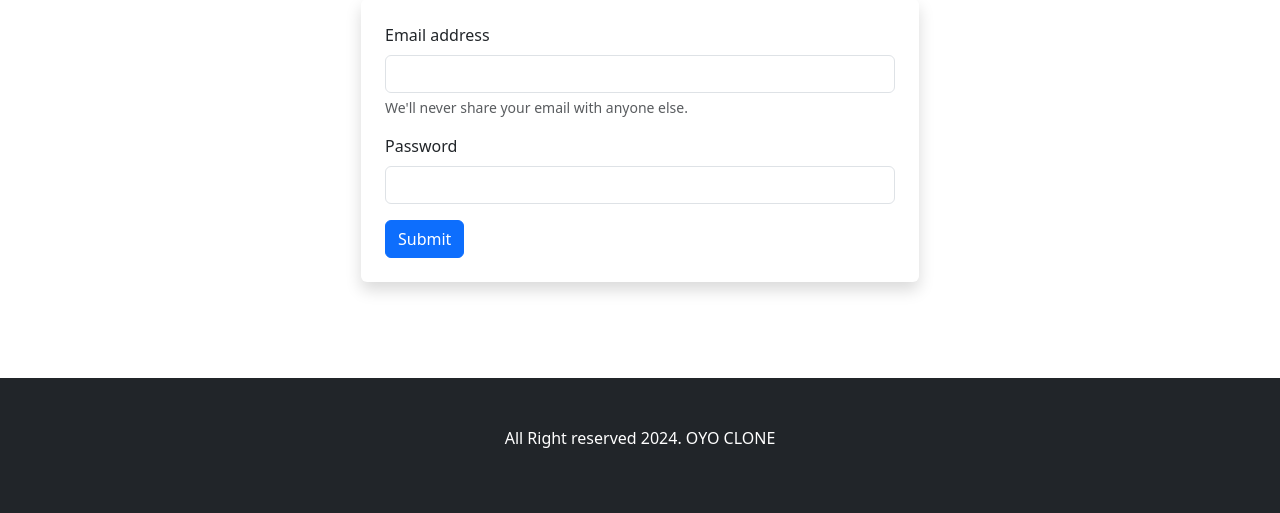
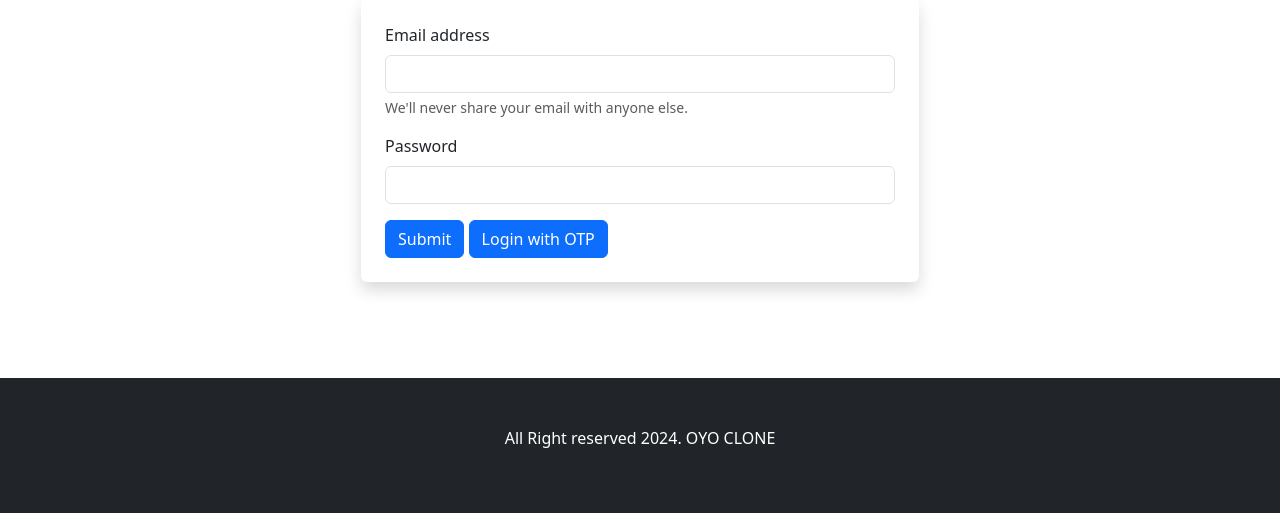
Before and after one commit to nasarinagasunil/OYO_CLONE, a Django app: page /account/login/ in a window 1280 px wide. Shown: the part 163-676 px from the top of the page. Run offline with Django 5.2, Linux system fonts and the light colour scheme.

Commit message:
login with otp

```diff
--- a/accounts/templates/login.html
+++ b/accounts/templates/login.html
@@ -16,10 +16,22 @@
                 <input type="password" class="form-control" id="exampleInputPassword1" name="password" required>
             </div>
             <button type="submit" class="btn btn-primary">Submit</button>
+            <button type="button" class="btn btn-primary" onclick="sendOTP()">Login with OTP</button>
         </form>
 
     </div>
 
 </div>
 
+<script>
+    function sendOTP() {
+        const email = document.getElementById('exampleInputEmail1').value;
+        if (email == "") {
+            alert("Email cannot be empty");
+            return;
+        }
+        window.location.href = `/account/send-otp/${email}/`;
+    }
+</script>
+
 {% endblock %}
--- a/accounts/urls.py
+++ b/accounts/urls.py
@@ -5,5 +5,7 @@ from accounts import views
 urlpatterns = [
     path('login/', views.login_page, name='login'),
     path('register/', views.register, name='register'),
+    path('send-otp/<str:email>/', views.send_otp, name='send_otp'),
+    path('<str:email>/verify-otp/', views.verify_otp, name='verify_otp'),
     path('view_account/<str:token>/', views.verify_email_token, name='verify_email_token'),
 ]
--- a/accounts/views.py
+++ b/accounts/views.py
@@ -1,9 +1,10 @@
+import random
 from django.contrib import messages
 from django.contrib.auth import authenticate, login
 from django.http import HttpResponse
 from django.shortcuts import redirect, render
 from django.db.models import Q
-from .utils import generateRandomEmailToken, sendEmailToken
+from .utils import generateRandomEmailToken, sendEmailToken, sendOTPtoEmail
 from accounts.models import HotelUser
 # Create your views here.
 def login_page(request):
@@ -68,3 +69,27 @@ def verify_email_token(request, token):
         return redirect('login')
     except HotelUser.DoesNotExist:
         return HttpResponse("Invalid token")
+
+def send_otp(request, email):
+    hotel_user=HotelUser.objects.filter(email=email)
+    if not hotel_user.exists():
+        messages.warning(request, "No Account Found.")
+        return redirect('/account/login/')
+    otp=random.randint(1000,9999)
+    hotel_user.update(otp=otp)
+    sendOTPtoEmail(email, otp)
+    messages.success(request, "An OTP has been sent to your email.")
+    return redirect(f'/account/{email}/verify-otp/')
+
+def verify_otp(request, email):
+    if request.method == "POST":
+        otp=request.POST.get('otp')
+        hotel_user = HotelUser.objects.get(email=email)
+
+        if(otp == hotel_user.otp):
+            messages.success(request, "OTP verified successfully.")
+            return redirect('/account/login/')
+
+        messages.warning(request, "Invalid OTP.")
+        return redirect(f'/account/login/{email}')
+    return render(request, 'verify_otp.html')
```
Also changed, not shown: accounts/templates/verify_otp.html (added, +24 -0 lines), accounts/utils.py (+14 -0 lines).
